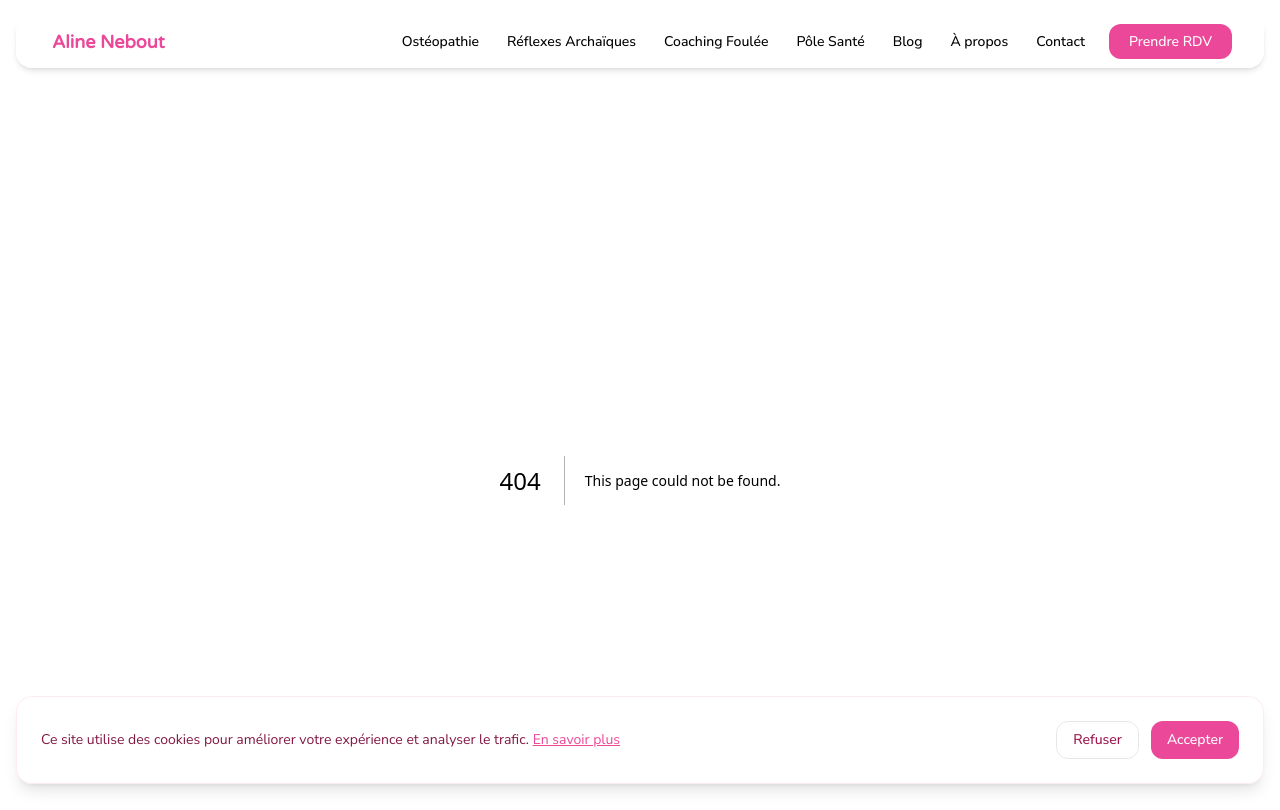
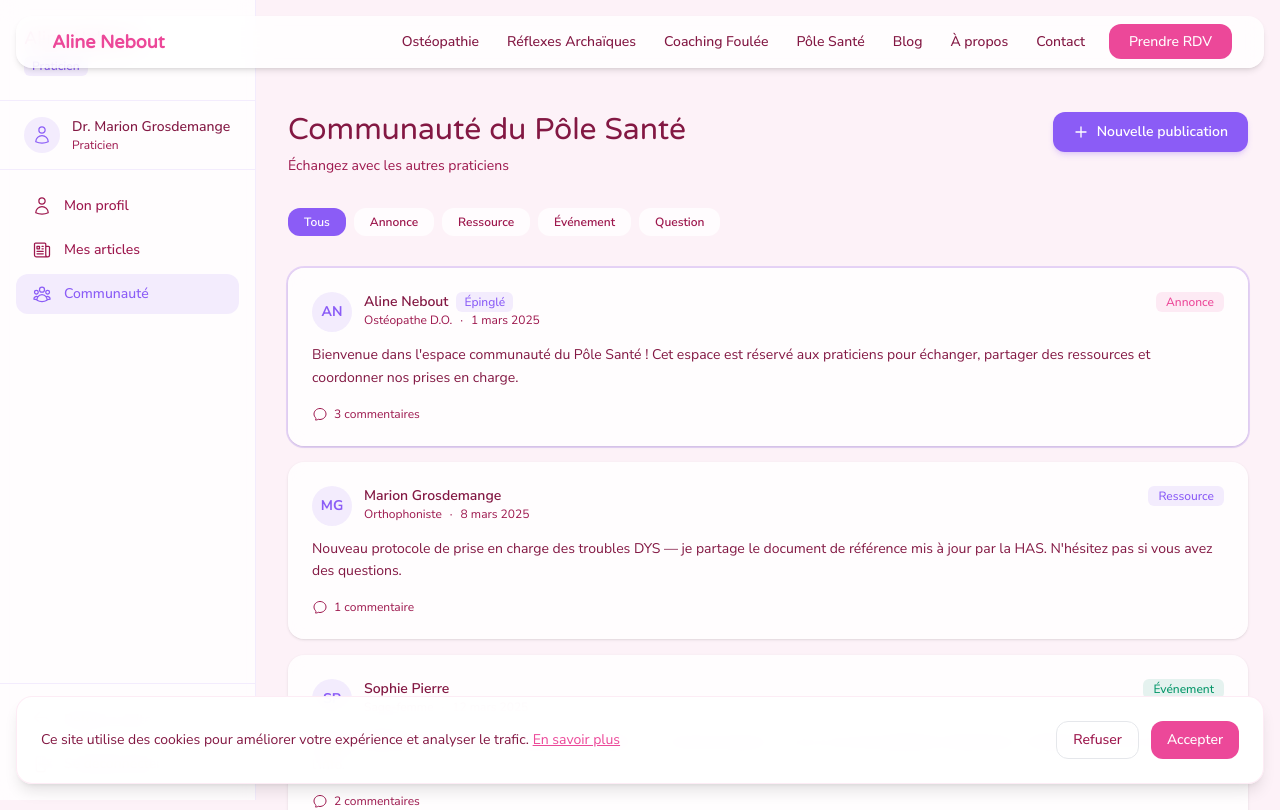
Before and after one commit to AlineNebout/SitePro, a Next.js app in the folder aline-nebout-platform/: page /communaute in a window 1280 px wide. Before the commit this address had no page. Shown: the top 810 px of the page. Built offline with nearby package versions, Linux system fonts and the light colour scheme.

Commit message:
Add practitioner community page with posts feed

```diff
--- /dev/null
+++ b/aline-nebout-platform/src/app/(practitioner)/communaute/page.tsx
@@ -0,0 +1,143 @@
+import type { Metadata } from "next";
+import Link from "next/link";
+import ScrollReveal from "@/components/animation/ScrollReveal";
+
+export const metadata: Metadata = {
+  title: "Communauté — Pôle Santé",
+  description: "Espace d'échange entre les praticiens du Pôle Santé de Rochetaillée-sur-Saône.",
+};
+
+const posts = [
+  {
+    id: 1,
+    author: "Aline Nebout",
+    profession: "Ostéopathe D.O.",
+    content: "Bienvenue dans l'espace communauté du Pôle Santé ! Cet espace est réservé aux praticiens pour échanger, partager des ressources et coordonner nos prises en charge.",
+    category: "Annonce",
+    date: "1 mars 2025",
+    pinned: true,
+    comments: 3,
+  },
+  {
+    id: 2,
+    author: "Marion Grosdemange",
+    profession: "Orthophoniste",
+    content: "Nouveau protocole de prise en charge des troubles DYS — je partage le document de référence mis à jour par la HAS. N'hésitez pas si vous avez des questions.",
+    category: "Ressource",
+    date: "8 mars 2025",
+    pinned: false,
+    comments: 1,
+  },
+  {
+    id: 3,
+    author: "Sophie Pierre",
+    profession: "Sage-femme",
+    content: "Atelier allaitement le 15 juin à Fontaines-sur-Saône — il reste des places. Si vous avez des patientes intéressées, n'hésitez pas à leur transmettre l'info.",
+    category: "Événement",
+    date: "12 mars 2025",
+    pinned: false,
+    comments: 2,
+  },
+];
+
+const CATEGORY_COLORS: Record<string, { bg: string; text: string }> = {
+  "Annonce": { bg: "bg-primary/10", text: "text-primary" },
+  "Ressource": { bg: "bg-accent/10", text: "text-accent" },
+  "Événement": { bg: "bg-[#059669]/10", text: "text-[#059669]" },
+  "Question": { bg: "bg-amber-100", text: "text-amber-700" },
+};
+
+export default function CommunautePage() {
+  return (
+    <>
+      <div className="flex flex-col sm:flex-row sm:items-center sm:justify-between gap-4 mb-8">
+        <div>
+          <h1 className="font-heading text-2xl sm:text-3xl text-text-dark mb-2">
+            Communauté du Pôle Santé
+          </h1>
+          <p className="text-text-muted text-sm">
+            Échangez avec les autres praticiens
+          </p>
+        </div>
+        <button
+          type="button"
+          className="inline-flex items-center gap-2 px-5 py-2.5 rounded-xl bg-accent text-white text-sm font-semibold hover:bg-accent-dark shadow-md shadow-accent/20 transition-colors duration-200 cursor-pointer focus-visible:ring-2 focus-visible:ring-accent focus-visible:outline-none self-start"
+        >
+          <svg className="w-4 h-4" fill="none" viewBox="0 0 24 24" strokeWidth="2" stroke="currentColor" aria-hidden="true">
+            <path strokeLinecap="round" strokeLinejoin="round" d="M12 4.5v15m7.5-7.5h-15" />
+          </svg>
+          Nouvelle publication
+        </button>
+      </div>
+
+      {/* Category filters */}
+      <div className="flex flex-wrap gap-2 mb-8">
+        {["Tous", "Annonce", "Ressource", "Événement", "Question"].map((cat) => (
+          <button
+            key={cat}
+            type="button"
+            className={`px-4 py-1.5 rounded-xl text-xs font-semibold transition-colors duration-200 cursor-pointer focus-visible:ring-2 focus-visible:ring-accent focus-visible:outline-none ${
+              cat === "Tous"
+                ? "bg-accent text-white"
+                : "bg-white/80 text-text-muted hover:bg-accent/10 hover:text-accent"
+            }`}
+          >
+            {cat}
+          </button>
+        ))}
+      </div>
+
+      {/* Posts */}
+      <div className="space-y-4">
+        {posts.map((post) => {
+          const catColors = CATEGORY_COLORS[post.category] || { bg: "bg-primary/10", text: "text-primary" };
+          return (
+            <ScrollReveal key={post.id}>
+              <article className={`bg-white/80 backdrop-blur-sm rounded-2xl p-6 shadow-sm ${post.pinned ? "ring-2 ring-accent/20" : ""}`}>
+                {/* Header */}
+                <div className="flex items-start gap-3 mb-3">
+                  <div className="w-10 h-10 rounded-full bg-accent/10 flex items-center justify-center shrink-0">
+                    <span className="text-accent font-bold text-sm">
+                      {post.author.split(" ").map((n) => n[0]).join("").slice(0, 2)}
+                    </span>
+                  </div>
+                  <div className="flex-1 min-w-0">
+                    <div className="flex items-center gap-2 flex-wrap">
+                      <span className="font-semibold text-sm text-text-dark">{post.author}</span>
+                      {post.pinned && (
+                        <span className="inline-flex items-center gap-1 px-2 py-0.5 rounded-md bg-accent/10 text-accent text-xs font-medium">
+                          Épinglé
+                        </span>
+                      )}
+                    </div>
+                    <div className="flex items-center gap-2 text-xs text-text-muted">
+                      <span>{post.profession}</span>
+                      <span>·</span>
+                      <span>{post.date}</span>
+                    </div>
+                  </div>
+                  <span className={`inline-flex items-center px-2.5 py-0.5 rounded-md text-xs font-medium ${catColors.bg} ${catColors.text} shrink-0`}>
+                    {post.category}
+                  </span>
+                </div>
+
+                {/* Content */}
+                <p className="text-sm text-text-dark leading-relaxed mb-4">
+                  {post.content}
+                </p>
+
+                {/* Actions */}
+                <div className="flex items-center gap-4 text-xs text-text-muted">
+                  <button type="button" className="inline-flex items-center gap-1.5 hover:text-accent transition-colors duration-200 cursor-pointer">
+                    <svg className="w-4 h-4" fill="none" viewBox="0 0 24 24" strokeWidth="1.5" stroke="currentColor"><path strokeLinecap="round" strokeLinejoin="round" d="M12 20.25c4.97 0 9-3.694 9-8.25s-4.03-8.25-9-8.25S3 7.444 3 12c0 2.104.859 4.023 2.273 5.48.432.447.74 1.04.586 1.641a4.483 4.483 0 01-.923 1.785A5.969 5.969 0 006 21c1.282 0 2.47-.402 3.445-1.087.81.22 1.668.337 2.555.337z" /></svg>
+                    {post.comments} commentaire{post.comments > 1 ? "s" : ""}
+                  </button>
+                </div>
+              </article>
+            </ScrollReveal>
+          );
+        })}
+      </div>
+    </>
+  );
+}
```
